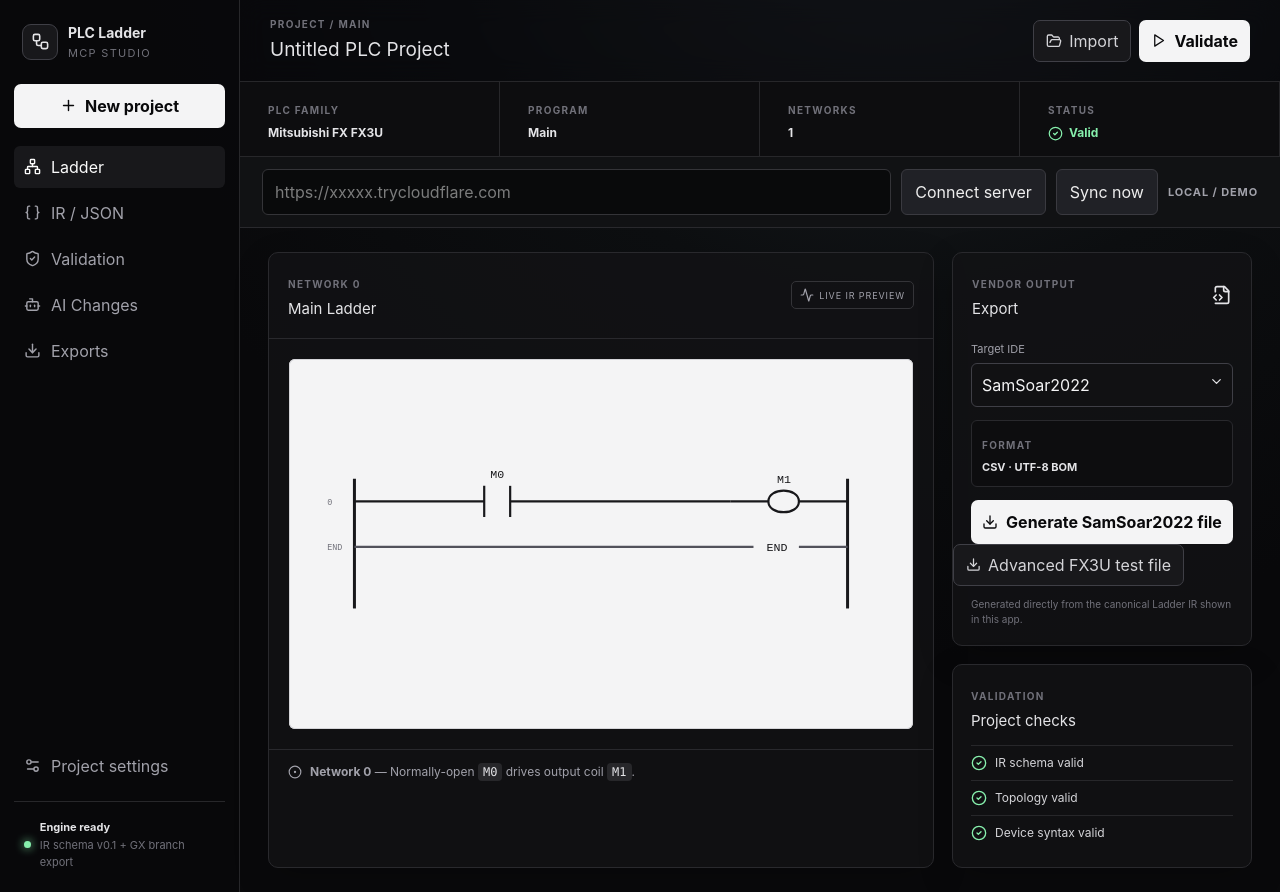
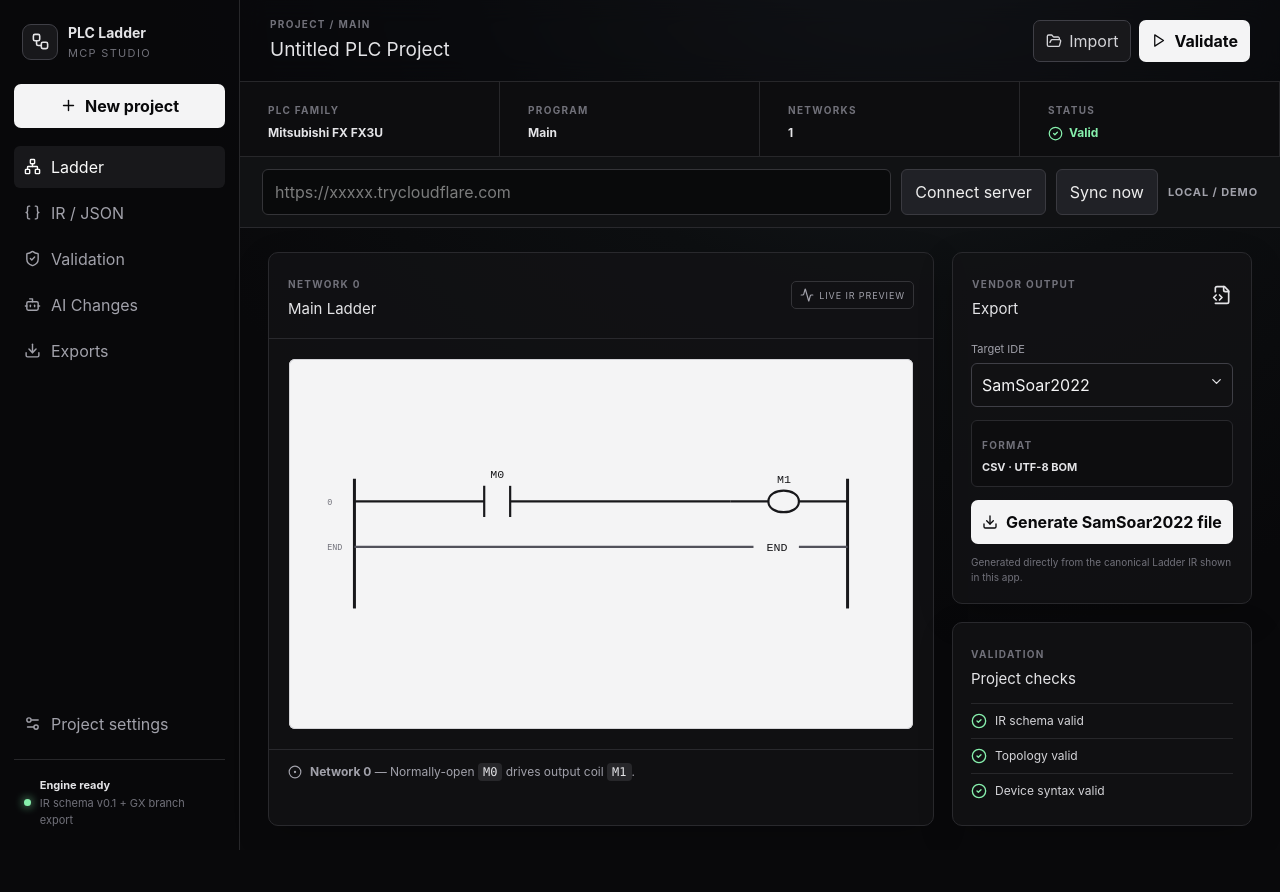
Before and after one commit to Ton-uhsu/PLC-LadderMCP, a React (Vite) app in the folder apps/web/: page / in a window 1280 px wide. After the commit the page ends 850 px from the top, so only its background shows below. Built offline with nearby package versions, Linux system fonts and the light colour scheme.

Commit message:
web: remove verified Advanced FX3U test button

```diff
--- a/apps/web/src/App.tsx
+++ b/apps/web/src/App.tsx
@@ -1,6 +1,6 @@
 import { useMemo, useState } from "react";
 import { Activity, Bot, Braces, CheckCircle2, ChevronDown, CircleDot, Download, FileCode2, FolderOpen, Network, Play, Plus, Settings2, ShieldCheck, Workflow } from "lucide-react";
-import { downloadBytes, downloadText, generateGxWorks2, generateGxWorks2AdvancedVerificationSuite, generateSamSoar, validateProject } from "./ladder";
+import { downloadBytes, downloadText, generateGxWorks2, generateSamSoar, validateProject } from "./ladder";
 import { useProjectStore } from "./store";
 
 type Vendor = "GX Works2" | "SamSoar2022";
@@ -58,7 +58,7 @@ export default function App() {
     else downloadBytes("plc-ladder-gxworks2.csv", generateGxWorks2(project));
   };
 
-  const exportAdvancedSuite=()=>downloadBytes("fx3u-advanced-verification.csv",generateGxWorks2AdvancedVerificationSuite());
+  const exportAdvancedSuite=()=>downloadBytes("fx3u-advanced-verification.csv"());
 
   return <div className="app-shell">
     <aside className="sidebar">
@@ -83,7 +83,7 @@ export default function App() {
           <div className="network-note"><CircleDot size={14}/><span><b>Network {network.id}</b> — {contact?.type==="contact"?(contact.mode==="NO"?"Normally-open":"Normally-closed"):"Contact"} <code>{contact?.device}</code> drives output coil <code>{coil?.device}</code>.</span></div>
         </section>
         <aside className="right-column">
-          <section className="panel export-card"><div className="panel-head compact"><div><span className="kicker">VENDOR OUTPUT</span><h2>Export</h2></div><FileCode2 size={20}/></div><label>Target IDE</label><div className="select-wrap"><select value={vendor} onChange={e=>setVendor(e.target.value as Vendor)}><option>SamSoar2022</option><option>GX Works2</option></select><ChevronDown size={15}/></div><div className="format-info"><span>FORMAT</span><b>{vendor==="GX Works2"?"List CSV · pending serializer fix":"CSV · UTF-8 BOM"}</b></div><button className="export-button" onClick={exportFile} disabled={!result.valid}><Download size={16}/> Generate {vendor} file</button><button className="ghost" onClick={exportAdvancedSuite}><Download size={15}/> Advanced FX3U test file</button><p>Generated directly from the canonical Ladder IR shown in this app.</p></section>
+          <section className="panel export-card"><div className="panel-head compact"><div><span className="kicker">VENDOR OUTPUT</span><h2>Export</h2></div><FileCode2 size={20}/></div><label>Target IDE</label><div className="select-wrap"><select value={vendor} onChange={e=>setVendor(e.target.value as Vendor)}><option>SamSoar2022</option><option>GX Works2</option></select><ChevronDown size={15}/></div><div className="format-info"><span>FORMAT</span><b>{vendor==="GX Works2"?"List CSV · pending serializer fix":"CSV · UTF-8 BOM"}</b></div><button className="export-button" onClick={exportFile} disabled={!result.valid}><Download size={16}/> Generate {vendor} file</button><p>Generated directly from the canonical Ladder IR shown in this app.</p></section>
           <section className="panel checks"><span className="kicker">VALIDATION</span><h2>Project checks</h2>{result.valid?["IR schema valid","Topology valid","Device syntax valid"].map(x=><div className="check" key={x}><CheckCircle2 size={16}/><span>{x}</span></div>):result.issues.map(x=><div className="check" key={x}><span>{x}</span></div>)}</section>
         </aside>
       </div>
```
